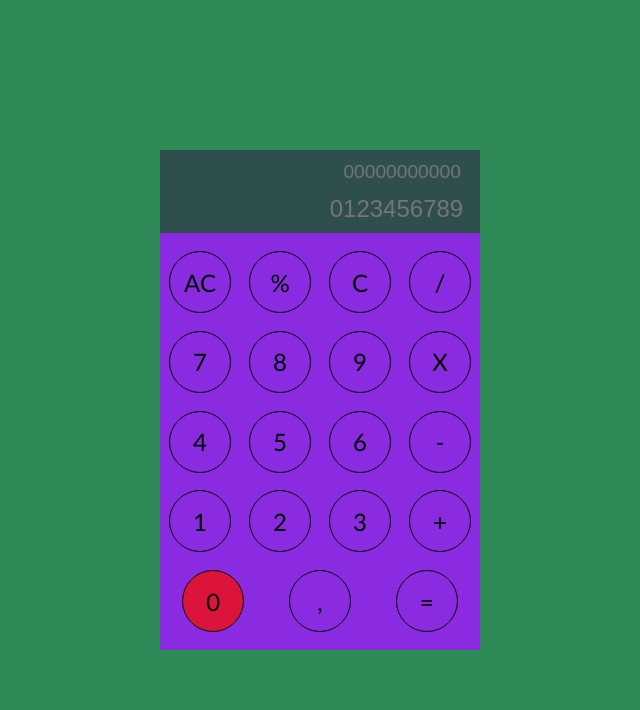
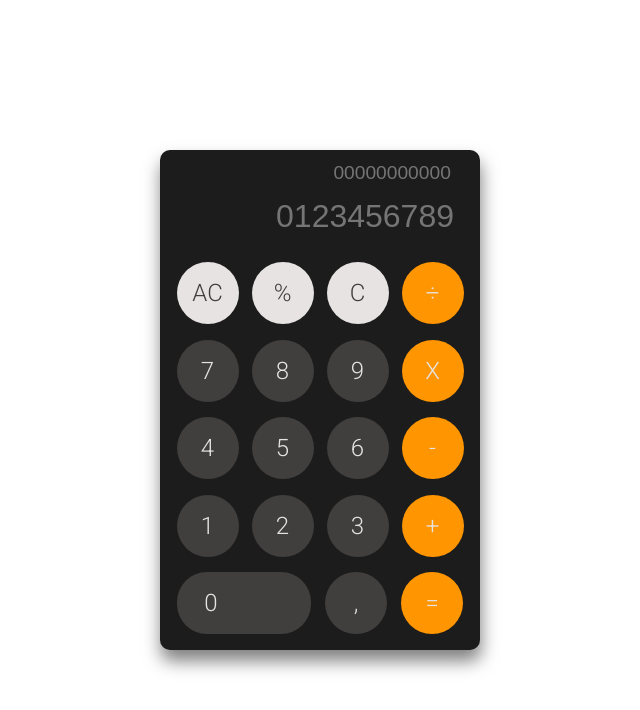
Before and after one commit to otleda/Mini-Project-01-Calculator, a plain HTML site: page index.html in a window 1280 px wide. Shown: the whole page, without its empty margins (320-960 px from the left). Drawn offline with Linux system fonts and the light colour scheme.

Commit message:
Finalizando o CSS, aplicando o visual

```diff
--- a/css/style.css
+++ b/css/style.css
@@ -3,23 +3,33 @@ html, body {
     margin: 0;
     padding: 0;
     box-sizing: border-box;
+    font-family: 'Roboto', sans-serif;
 }
+:root {
+    --color-buttom-operation: #ff9500;
+    --color-base: #1c1c1c;
+    --color-secundary : #413e3e;
+    --color-tertuary : #e7e3e3;
+}
+
 body {
     display: flex;
     justify-content: center;
     align-items: center;
     width: 100%;
     height: 100vh;
-    background-color:seagreen;
 }
 
 .calculator {
     display: flex;
     align-items: center;
     flex-direction: column;
-    width: 320px;
+    width: 300px;
     height: 500px;
-    background-color: salmon;
+    padding: 0 10px;
+    background-color: var(--color-base);
+    border-radius: 10px;
+    box-shadow: 1px 11px 17px 0px rgb(0 0 0 / 50%);
 }
 
     .display {
@@ -27,9 +37,9 @@ body {
         justify-content: space-evenly;
         flex-direction: column;
         width: 100%;
-        height: 100px;
-        background-color: darkslategrey;
-
+        height: 120px;
+        border-top-left-radius: 10px;
+        border-top-right-radius: 10px;
     }
         input {
             border: 0;
@@ -39,26 +49,30 @@ body {
             font-size: 1.2em;
         }
         input:nth-child(2){
-            font-size: 1.5em;
-            padding-right: .7em;
+            font-size: 2em;
+            padding-right: .5em;
+        }
 
-        }
     .keyboard {
-        background-color: blueviolet;
         display: flex;
         flex-direction: column;
         justify-content: space-evenly;
         width: 100%;
         height: 100%;
+        border-bottom-left-radius: 10px;
+        border-bottom-right-radius: 10px;
+
     }
         .row {
             display: flex;
             justify-content: space-around;
             font-size: 1.5em;
             width: 100%;
-            font-family:'Gill Sans', 'Gill Sans MT', Calibri, 'Trebuchet MS', sans-serif;
             text-transform: uppercase;
-
+        }
+        .row_line > .number:nth-child(-n + 3) {
+            background: var(--color-tertuary);
+            color: var(--color-secundary);
         }
             .number {
                 display: flex;
@@ -66,10 +80,19 @@ body {
                 align-items: center;
                 width: 60px;
                 height: 60px;
-                border: 1px solid black;
                 border-radius: 50%;
+                border: 1px solid transparent;
+                color: var(--color-tertuary);
+                background: var(--color-secundary);
+            }
+
+            .simbol_math {
+                background: var(--color-buttom-operation);
             }
 
             .number.zero {
-                background-color: crimson;
-            }
+                width: 106px;
+                border-radius: 30px;
+                justify-content: flex-start;
+                padding-left: 1.1em;
+                }
--- a/index.html
+++ b/index.html
@@ -4,6 +4,12 @@
     <meta charset="UTF-8">
     <meta http-equiv="X-UA-Compatible" content="IE=edge">
     <meta name="viewport" content="width=device-width, initial-scale=1.0">
+    <link rel="preconnect" href="https://fonts.googleapis.com">
+
+    <!-- Fonts Google -->
+    <link rel="preconnect" href="https://fonts.gstatic.com" crossorigin>
+    <link href="https://fonts.googleapis.com/css2?family=Roboto:wght@100;300&display=swap" rel="stylesheet">
+
     <link rel="stylesheet" href="css/style.css">
     <title>Calculator Basic com HTMl|CSS|JS</title>
 </head>
@@ -14,34 +20,34 @@
             <input type="text" placeholder="0123456789" disabled>
         </div>
         <div class="keyboard">
-            <div class="row">
+            <div class="row row_line">
                 <div onclick="calcMath()" class="number"> ac </div>
                 <div onclick="calcMath()" class="number"> % </div>
                 <div onclick="calcMath()" class="number"> c </div>
-                <div onclick="calcMath()" class="number sign_math"> / </div>
+                <div onclick="calcMath()" class="number simbol_math"> &divide; </div>
             </div>
             <div class="row">
                 <div onclick="calcMath()" class="number"> 7 </div>
                 <div onclick="calcMath()" class="number"> 8 </div>
                 <div onclick="calcMath()" class="number"> 9 </div>
-                <div onclick="calcMath()" class="number sign_math"> x </div>
+                <div onclick="calcMath()" class="number simbol_math"> x </div>
             </div>
             <div class="row">
                 <div onclick="calcMath()" class="number"> 4 </div>
                 <div onclick="calcMath()" class="number"> 5 </div>
                 <div onclick="calcMath()" class="number"> 6 </div>
-                <div onclick="calcMath()" class="number sign_math"> - </div>
+                <div onclick="calcMath()" class="number simbol_math"> - </div>
             </div>
             <div class="row">
                 <div onclick="calcMath()" class="number"> 1 </div>
                 <div onclick="calcMath()" class="number"> 2 </div>
                 <div onclick="calcMath()" class="number"> 3 </div>
-                <div onclick="calcMath()" class="number sign_math"> + </div>
+                <div onclick="calcMath()" class="number simbol_math"> + </div>
             </div>
             <div class="row">
                 <div onclick="calcMath()" class="number zero"> 0 </div>
                 <div onclick="calcMath()" class="number"> , </div>
-                <div onclick="execCalcMah()" class="equal number sign_math"> = </div>
+                <div onclick="execCalcMah()" class="equal number simbol_math"> = </div>
             </div>
         </div>
     </div>
```
